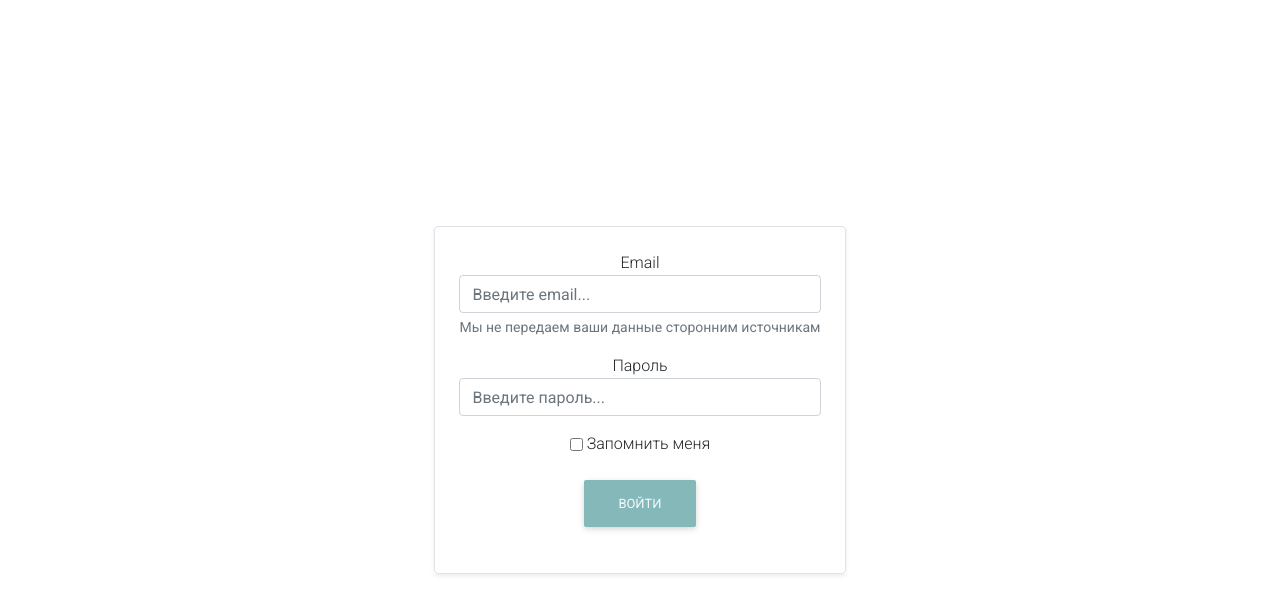
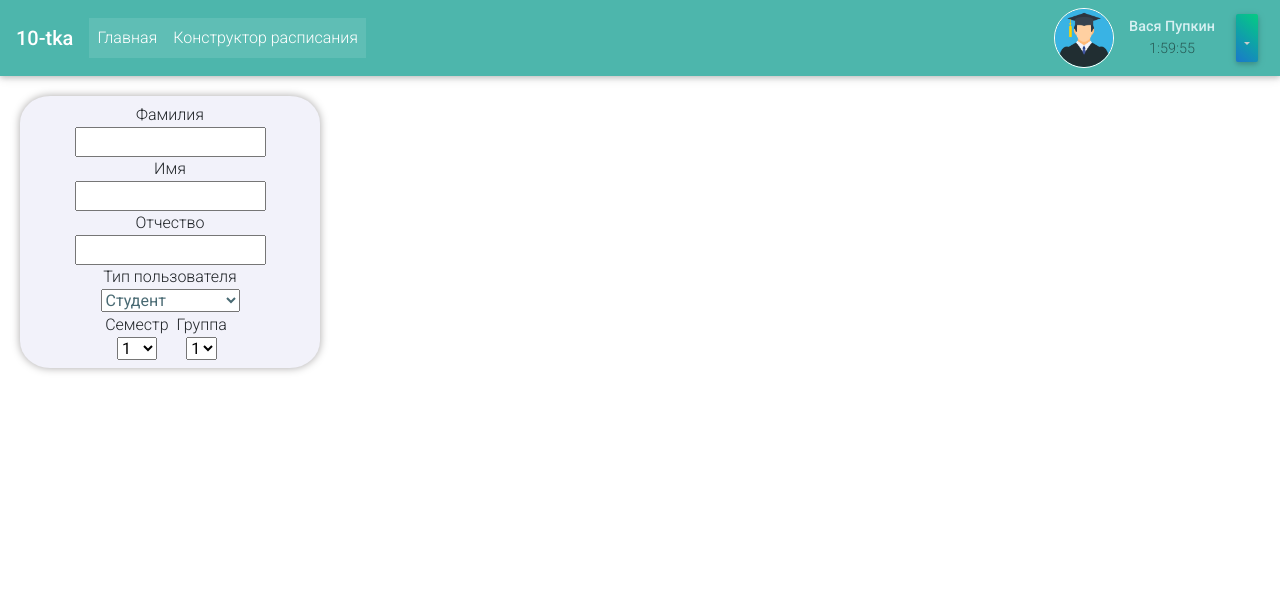
Before and after one commit to H-b-IO-T-O-H/kts, a React (Create React App) app: page / in a window 1280 px wide. Before the commit this address led to /auth. Shown: the top 614 px of the page. Built offline with nearby package versions, Linux system fonts and the light colour scheme; no server answers.

Commit message:
users control

```diff
--- a/src/App/App.tsx
+++ b/src/App/App.tsx
@@ -9,24 +9,37 @@ import Timetable from "../pages/Timetable";
 import Auth from "../pages/Authorization";
 import NotFoundPage from "../pages/NotFound";
 import Home from "../pages/Home";
+import UsersControl from "../pages/UsersControl";
 import "../styles/main.scss"
 
+
+
+// const App = () => {
+//     return (
+//         <BrowserRouter>
+//             <div className="App h-100">
+//                 <Header/>
+//                 <Switch>
+//                     <PrivateRoute exact path={Urls.root}
+//                                   component={Home}/>
+//                     <PrivateRoute exact path={Urls.timetable.slugRoot}
+//                                   component={Home}/>
+//                     <PrivateRoute exact path={Urls.timetable.slugEdit}
+//                                   component={Timetable}/>
+//                     <Route exact path={Urls.auth} component={Auth}/>
+//                     <Route path={Urls.notFound} component={NotFoundPage}/>
+//                 </Switch>
+//             </div>
+//         </BrowserRouter>
+//     )
+// }
 
 const App = () => {
     return (
         <BrowserRouter>
             <div className="App h-100">
                 <Header/>
-                <Switch>
-                    <PrivateRoute exact path={Urls.root}
-                                  component={Home}/>
-                    <PrivateRoute exact path={Urls.timetable.slugRoot}
-                                  component={Home}/>
-                    <PrivateRoute exact path={Urls.timetable.slugEdit}
-                                  component={Timetable}/>
-                    <Route exact path={Urls.auth} component={Auth}/>
-                    <Route path={Urls.notFound} component={NotFoundPage}/>
-                </Switch>
+                <UsersControl/>
             </div>
         </BrowserRouter>
     )
--- /dev/null
+++ b/src/pages/UsersControl/UsersControl.scss
@@ -0,0 +1,35 @@
+.users-control {
+  width: 300px;
+  margin: 20px;
+  background-color: #F2F2FA;
+  padding: 7px;
+  text-align: center;
+  border-radius: 10%;
+  box-shadow: 0 0 9px #a9a7a7;
+}
+
+.form-control_surname{
+  outline-color: #939aa9;
+}
+
+.form-control_name{
+  outline-color: #939aa9;
+}
+
+.form-control_patronymic{
+  outline-color: #939aa9;
+}
+
+.form-control_roles {
+  color: #496a73;
+  outline-color: #939aa9;
+}
+
+.student {
+  justify-content: left;
+  margin: 10px;
+}
+
+.student-sem{
+
+}
--- /dev/null
+++ b/src/pages/UsersControl/UsersControl.tsx
@@ -0,0 +1,80 @@
+import React from "react";
+import "./UsersControl.scss"
+
+//     placeholder="Имя"
+
+const UsersControl = () => {
+    //const [name, changeName] = React.useState("")
+    const [userType, setUserType] = React.useState("Студент")
+
+    const handleUserType = (e: React.ChangeEvent<HTMLSelectElement>) => {
+        setUserType(e.target.value)
+    }
+
+    const defineRole = () => {
+        if (userType === "Студент") {
+            return (
+            <div className="d-flex justify-content-center" >
+                <div className="student-sem mr-2">
+                <div>Семестр</div>
+                <select className="student-sem_select">
+                    <option>1</option>
+                    <option>2</option>
+                    <option>3</option>
+                    <option>4</option>
+                    <option>5</option>
+                    <option>6</option>
+                    <option>7</option>
+                    <option>8</option>
+                    <option>9</option>
+                    <option>10</option>
+                    <option>11</option>
+                    <option>12</option>
+                </select>
+                </div>
+            <div className="student-group mr-2">
+                <div>Группа</div>
+                <select className="student-group_select">
+                    <option>1</option>
+                    <option>2</option>
+                    <option>3</option>
+                    <option>4</option>
+                    <option>5</option>
+                </select>
+            </div>
+            </div>
+            )
+        } else if (userType === "Преподаватель") {
+            return <div>2</div>;
+        }
+        return 3;
+    }
+
+    return (
+        <form className="users-control">
+            <div className="users-control_surname">
+                <div>Фамилия</div>
+                <input className="form-control_surname"/>
+            </div>
+            <div className="users-control_name">
+                <div>Имя</div>
+                <input className="form-control_name"/>
+            </div>
+            <div className="users-control_patronymic">
+                <div>Отчество</div>
+                <input className="form-control_patronymic"/>
+            </div>
+            <div className="users-control_roles">
+                <div>Тип пользователя</div>
+                <select value={userType} onChange={handleUserType} className="form-control_roles">
+                    <option>Студент</option>
+                    <option>Преподаватель</option>
+                    <option>Методист</option>
+                </select>
+            </div>
+            {defineRole()}
+        </form>
+    )
+}
+
+export default UsersControl;
--- /dev/null
+++ b/src/pages/UsersControl/index.ts
@@ -0,0 +1 @@
+export {default} from "./UsersControl"
```
